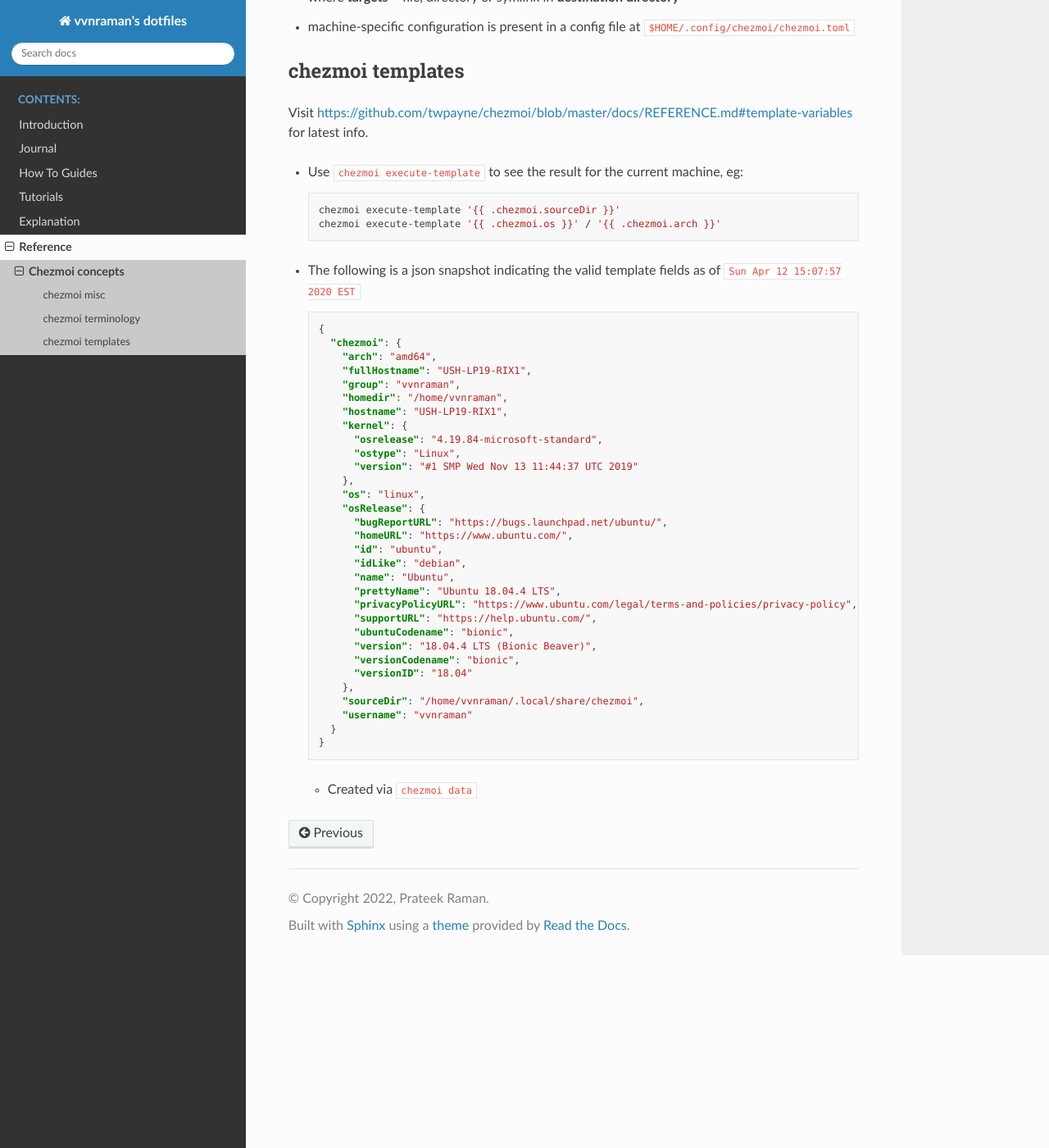
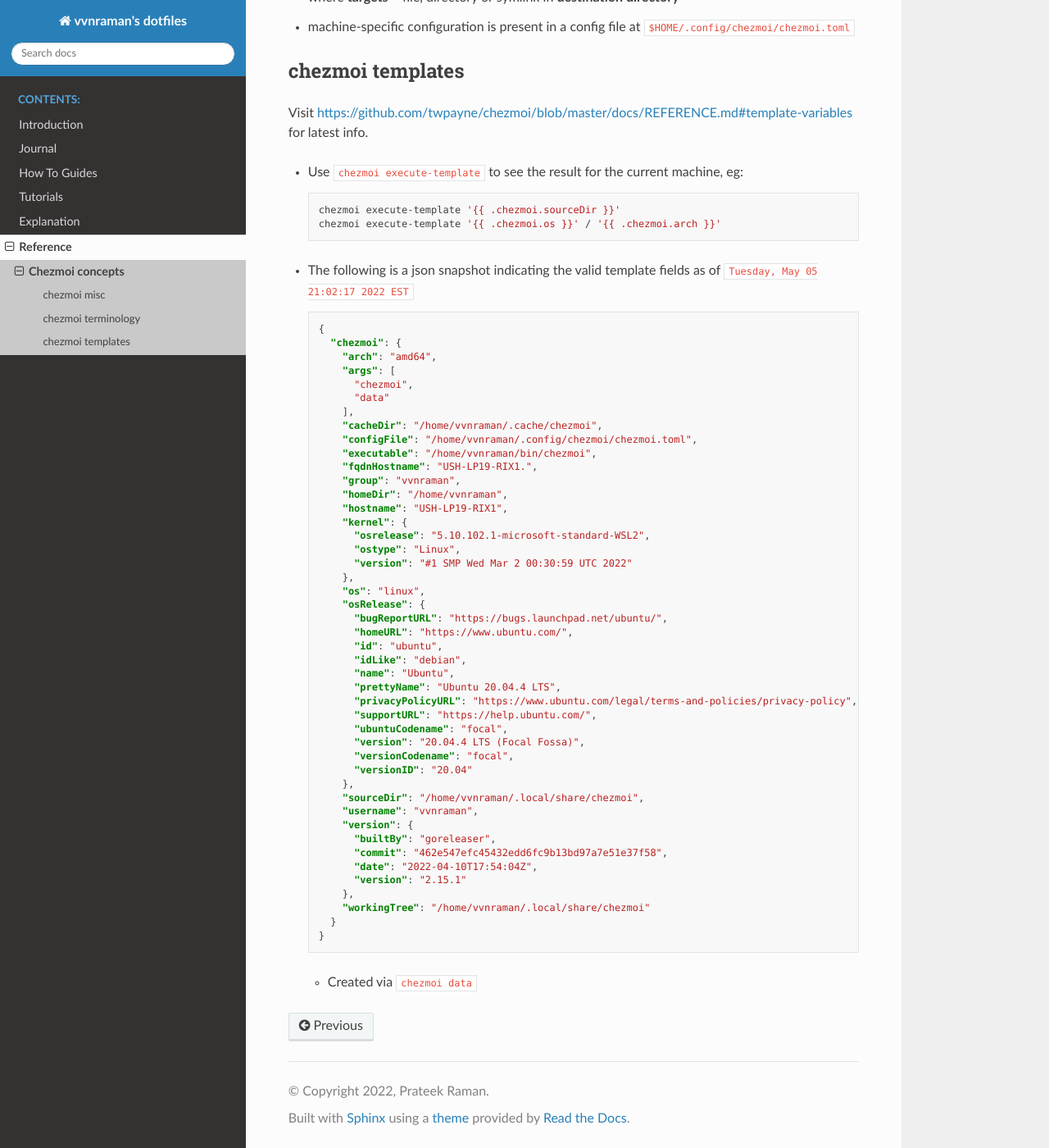
Before and after one commit to vvnraman/dotfiles, a Sphinx documentation site: the page built from docs/reference/chezmoi.rst, in a window 1280 px wide and 1400 px high, scrolled down 935 px. Shown: the whole window at 82% size. Built offline with Sphinx 7.4.7 and the Read the Docs theme 2.0.0, drawn with Linux system fonts in a browser that asks for light colours.

Commit message:
In progress. Tue May 10 22:04:33 EDT 2022

```diff
--- a/docs/reference/chezmoi.rst
+++ b/docs/reference/chezmoi.rst
@@ -68,21 +68,28 @@ for latest info.
      chezmoi execute-template '{{ .chezmoi.os }}' / '{{ .chezmoi.arch }}'
 
 - The following is a json snapshot indicating the valid template fields as of
-  ``Sun Apr 12 15:07:57 2020 EST``
+  ``Tuesday, May 05 21:02:17 2022 EST``
 
   .. code-block:: json
 
      {
        "chezmoi": {
          "arch": "amd64",
-         "fullHostname": "USH-LP19-RIX1",
+         "args": [
+           "chezmoi",
+           "data"
+         ],
+         "cacheDir": "/home/vvnraman/.cache/chezmoi",
+         "configFile": "/home/vvnraman/.config/chezmoi/chezmoi.toml",
+         "executable": "/home/vvnraman/bin/chezmoi",
+         "fqdnHostname": "USH-LP19-RIX1.",
          "group": "vvnraman",
-         "homedir": "/home/vvnraman",
+         "homeDir": "/home/vvnraman",
          "hostname": "USH-LP19-RIX1",
          "kernel": {
-           "osrelease": "4.19.84-microsoft-standard",
+           "osrelease": "5.10.102.1-microsoft-standard-WSL2",
            "ostype": "Linux",
-           "version": "#1 SMP Wed Nov 13 11:44:37 UTC 2019"
+           "version": "#1 SMP Wed Mar 2 00:30:59 UTC 2022"
          },
          "os": "linux",
          "osRelease": {
@@ -91,16 +98,23 @@ for latest info.
            "id": "ubuntu",
            "idLike": "debian",
            "name": "Ubuntu",
-           "prettyName": "Ubuntu 18.04.4 LTS",
+           "prettyName": "Ubuntu 20.04.4 LTS",
            "privacyPolicyURL": "https://www.ubuntu.com/legal/terms-and-policies/privacy-policy",
            "supportURL": "https://help.ubuntu.com/",
-           "ubuntuCodename": "bionic",
-           "version": "18.04.4 LTS (Bionic Beaver)",
-           "versionCodename": "bionic",
-           "versionID": "18.04"
+           "ubuntuCodename": "focal",
+           "version": "20.04.4 LTS (Focal Fossa)",
+           "versionCodename": "focal",
+           "versionID": "20.04"
          },
          "sourceDir": "/home/vvnraman/.local/share/chezmoi",
-         "username": "vvnraman"
+         "username": "vvnraman",
+         "version": {
+           "builtBy": "goreleaser",
+           "commit": "462e547efc45432edd6fc9b13bd97a7e51e37f58",
+           "date": "2022-04-10T17:54:04Z",
+           "version": "2.15.1"
+         },
+         "workingTree": "/home/vvnraman/.local/share/chezmoi"
        }
      }
 
```
Also changed, not shown: 4 other files.
